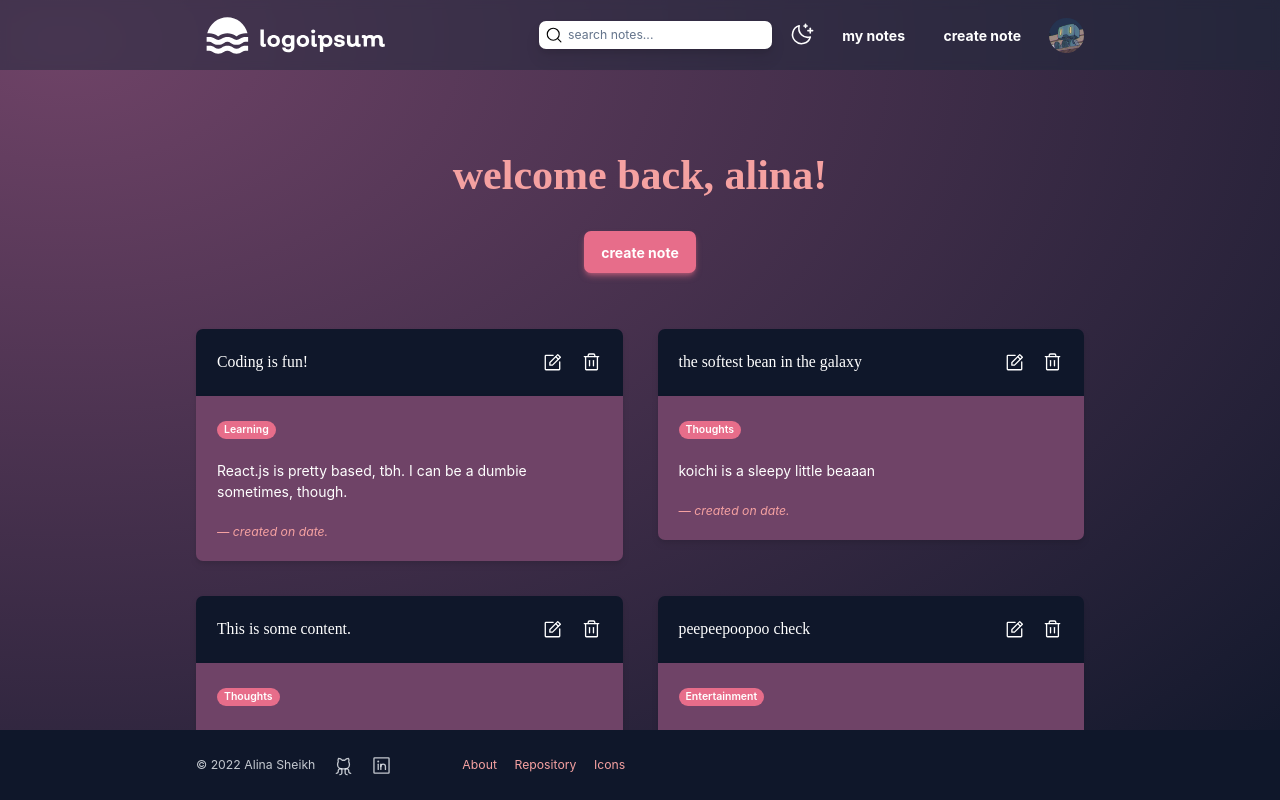
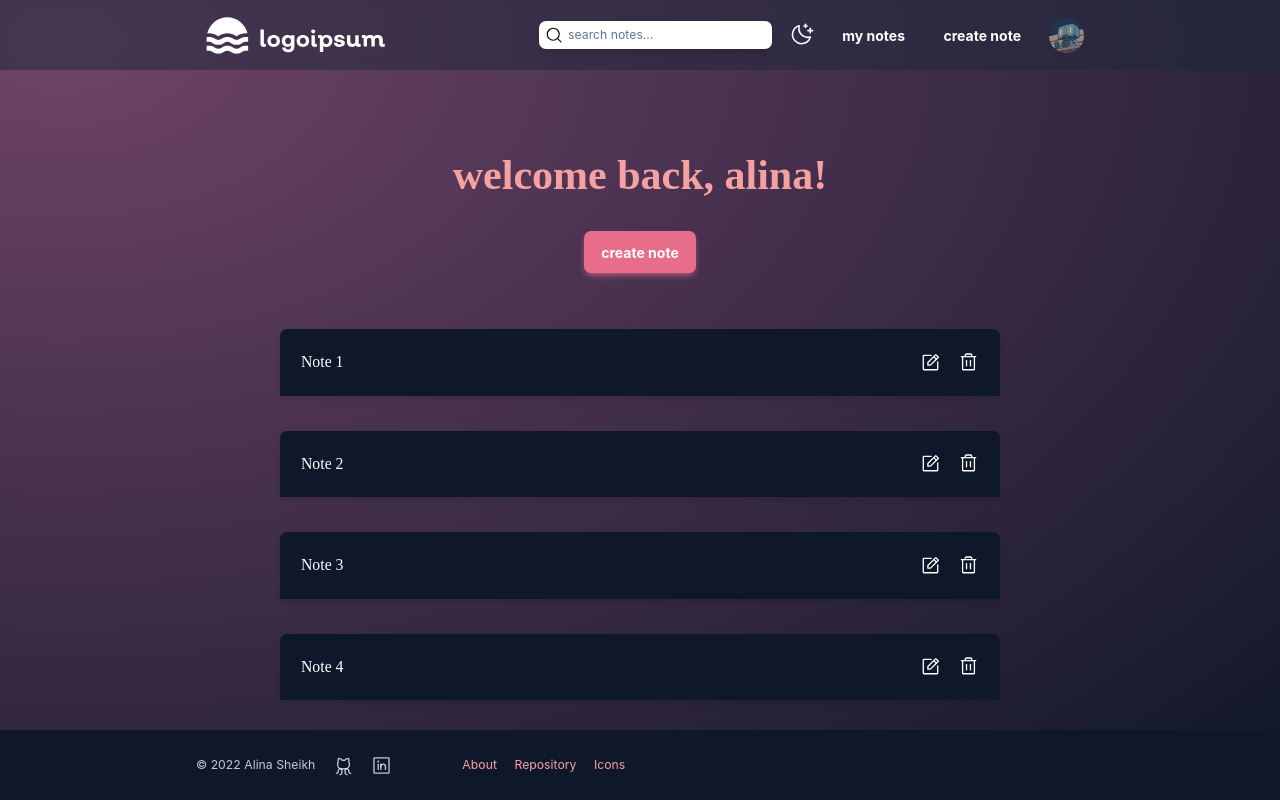
Before and after one commit to alshei/notepad-v2, a React (Create React App) app: page /mynotes in a window 1280 px wide. Built offline with nearby package versions, Linux system fonts and the light colour scheme.

Commit message:
my notes page

```diff
--- a/src/components/Card/index.js
+++ b/src/components/Card/index.js
@@ -1,12 +1,20 @@
-import React from "react";
+import React, { useState } from "react";
 import { NotePencil, Trash, CaretUp } from "phosphor-react";
 
 const Card = (props) => {
+  const [showNote, setShowNote] = useState(false);
+  const handleClick = () => {
+    setShowNote(!showNote);
+  };
+
   return (
     <div>
-      <button className="w-full flex flex-row justify-between gap-5 items-center rounded-t-lg p-6 bg-slate-900 hover:bg-slate-800 drop-shadow-md text-white">
+      {/* title section */}
+      <button
+        className="w-full flex flex-row justify-between gap-5 items-center rounded-t-lg p-6 bg-slate-900 hover:bg-slate-800 drop-shadow-md text-white"
+        onClick={handleClick}
+      >
         <p className="font-ptserif text-lg text-left">{props.title}</p>
-
         <div className="flex flex-row items-center gap-5 justify-between">
           <a href={props.editlink}>
             <NotePencil size="1.5rem" />
@@ -16,15 +24,16 @@ const Card = (props) => {
           </button>
         </div>
       </button>
-      <div className="w-full rounded-b-lg p-6 bg-mauve drop-shadow-md">
-        <div class="inline-flex items-center justify-center px-2 py-1 text-xs font-semibold leading-none text-white bg-bubblegum rounded-full mb-6">
-          {props.category}
+      {/* card expanded / content section */}
+      {showNote && (
+        <div className="w-full rounded-b-lg p-6 bg-mauve drop-shadow-md">
+          <div class="inline-flex items-center justify-center px-2 py-1 text-xs font-semibold leading-none text-white bg-bubblegum rounded-full mb-6">
+            {props.category}
+          </div>
+          <p className="mb-6 text-white">{props.content}</p>
+          <p className="italic text-sm text-apricot">— created on date.</p>
         </div>
-        <blockquote className="text-white">
-          <p className="mb-6">{props.content}</p>
-          <p className="italic text-sm text-apricot">— created on date.</p>
-        </blockquote>
-      </div>
+      )}
     </div>
   );
 };
--- a/src/data/notes.js
+++ b/src/data/notes.js
@@ -1,27 +1,30 @@
 const notes = [
   {
     _id: "1",
-    title: "Coding is fun!",
+    title: "Note 1",
     content:
-      "React.js is pretty based, tbh. I can be a dumbie sometimes, though.",
+      "Lorem ipsum dolor sit amet, consectetur adipiscing elit, sed do eiusmod tempor incididunt ut labore et dolore magna aliqua. Ut enim ad minim veniam, quis nostrud exercitation ullamco laboris nisi ut aliquip ex ea commodo consequat. Duis aute irure dolor in reprehenderit in voluptate velit esse cillum dolore eu fugiat nulla pariatur. Excepteur sint occaecat cupidatat non proident, sunt in culpa qui officia deserunt mollit anim id est laborum.",
     category: "Learning",
   },
   {
     _id: "2",
-    title: "the softest bean in the galaxy",
-    content: "koichi is a sleepy little beaaan",
+    title: "Note 2",
+    content:
+      "Lorem ipsum dolor sit amet, consectetur adipiscing elit, sed do eiusmod tempor incididunt ut labore et dolore magna aliqua.",
     category: "Thoughts",
   },
   {
     _id: "3",
-    title: "This is some content.",
-    content: "And some very riveting content it is!",
+    title: "Note 3",
+    content:
+      "Ut enim ad minim veniam, quis nostrud exercitation ullamco laboris nisi ut aliquip ex ea commodo consequat.",
     category: "Thoughts",
   },
   {
     _id: "4",
-    title: "peepeepoopoo check",
-    content: "I am a very entertaining individual.",
+    title: "Note 4",
+    content:
+      "Ut enim ad minim veniam, quis nostrud exercitation ullamco laboris nisi ut aliquip ex ea commodo consequat. Duis aute irure dolor in reprehenderit in voluptate velit esse cillum dolore eu fugiat nulla pariatur. Excepteur sint occaecat cupidatat non proident, sunt in culpa qui officia deserunt mollit anim id est laborum.",
     category: "Entertainment",
   },
 ];
--- a/src/screens/MyNotes/index.js
+++ b/src/screens/MyNotes/index.js
@@ -19,7 +19,7 @@ const MyNotes = () => {
         <Primary option="create note" link="createnote" />
       </div>
 
-      <div className="pt-16 pb-40 w-full grid grid-cols-2 gap-10 justify-evenly pl-56 pr-56">
+      <div className="pt-16 pb-40 w-full flex flex-col gap-10 pl-80 pr-80">
         {notes.map((note) => (
           <Card
             title={note.title}
```
